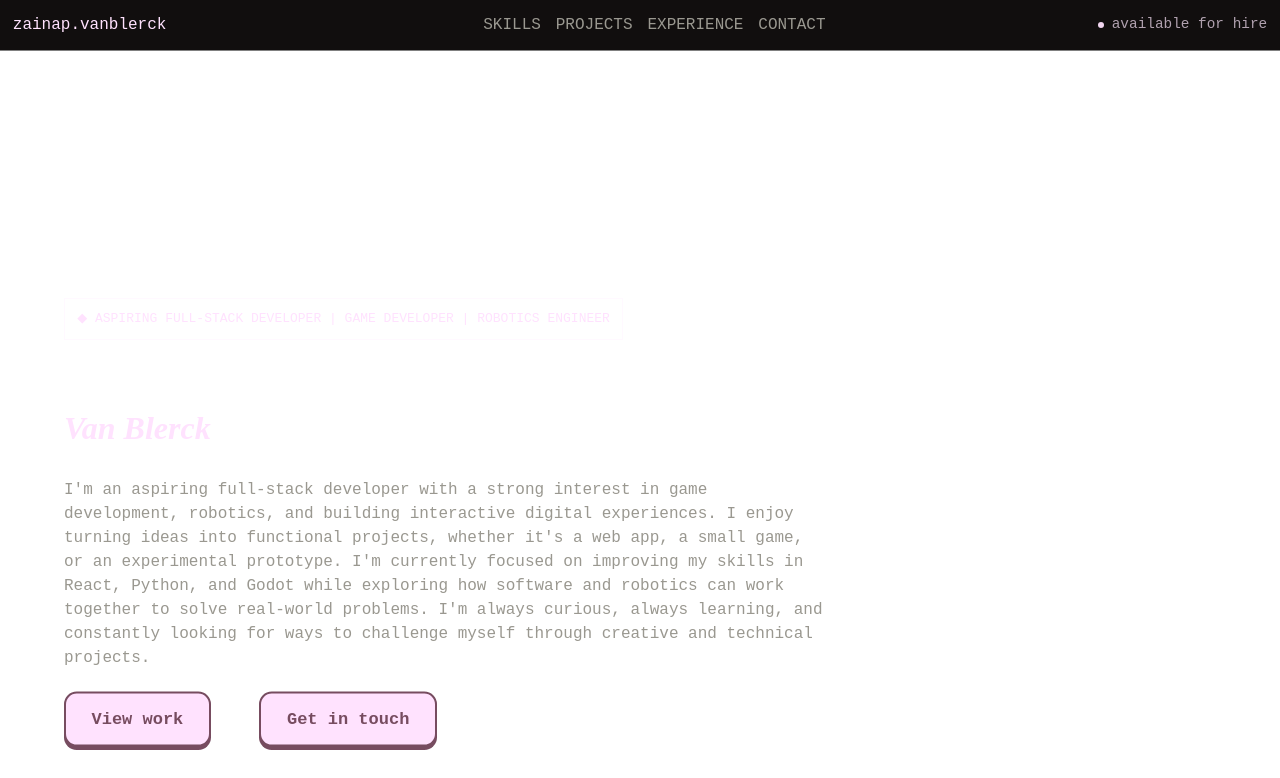
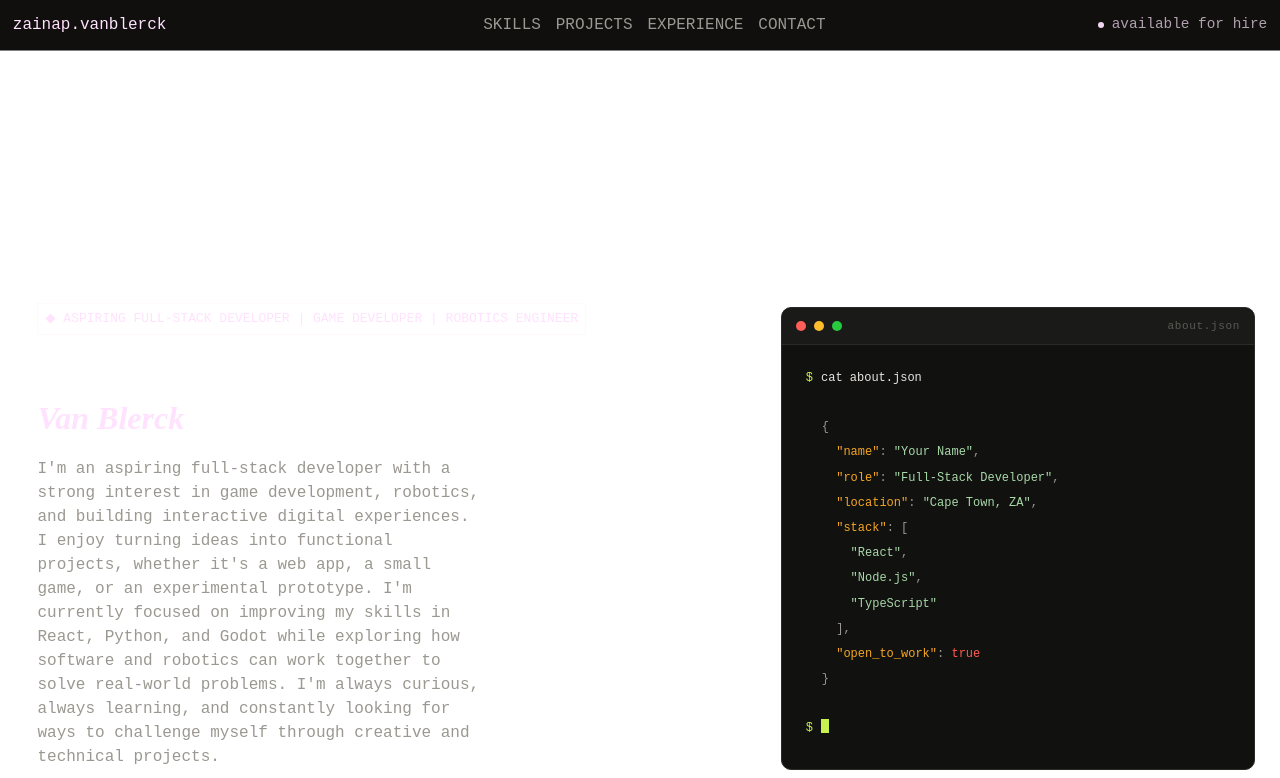
Before and after one commit to Zainap16/my-react-portfolio, a React (Vite) app: page / in a window 1280 px wide. Shown: the top 778 px of the page. Built offline with nearby package versions, Linux system fonts and the light colour scheme.

Commit message:
added terminal

```diff
--- a/package.json
+++ b/package.json
@@ -14,6 +14,7 @@
   },
   "dependencies": {
     "@tabler/icons-react": "^3.44.0",
+    "framer-motion": "^12.38.0",
     "react": "^19.2.5",
     "react-dom": "^19.2.5"
   },
--- a/src/App.jsx
+++ b/src/App.jsx
@@ -5,6 +5,7 @@ import Contact from "./web/contact";
 import AboutMe from "./web/about";
 import Skills from "./web/skills";
 import Navbar from "./web/Navbar";
+// import CurrentlyWorkingOn from "./web/CurrentlyWorkingOn";
 function App() {
   return (
     <>
@@ -16,7 +17,9 @@ function App() {
       <Projects />
       <br />
       <Experience />
-      <br />
+      {/* <br />
+      <CurrentlyWorkingOn />
+      <br /> */}
       <Contact />
     </>
   );
--- a/src/web/AboutMe.css
+++ b/src/web/AboutMe.css
@@ -5,8 +5,14 @@
 
 /* HERO/ABOUT ME SECTION */
 .hero {
-  /* border: 1px solid rgba(255, 226, 254, 0.2); */
+  display: grid;
+  grid-template-columns: 1.5fr 1fr;
+  gap: 2rem;
   padding-top: 20%;
+}
+.hero-left {
+  display: flex;
+  flex-direction: column;
 }
 .hero-name,
 .hero-desc,
@@ -106,3 +112,13 @@ button:active .button_top {
     opacity: 0.3;
   }
 }
+
+@media (max-width: 768px) {
+  .hero {
+    grid-template-columns: 1fr;
+  }
+
+  .hero-desc {
+    padding-right: 5%;
+  }
+}
--- /dev/null
+++ b/src/web/FadeUp.jsx
@@ -0,0 +1,25 @@
+// src/components/FadeUp.jsx
+
+import { motion, useInView } from "framer-motion";
+import { useRef } from "react";
+
+function FadeUp({ children }) {
+  const ref = useRef(null);
+  const isInView = useInView(ref, {
+    once: true,
+    margin: "0px 0px -80px 0px",
+  });
+
+  return (
+    <motion.div
+      ref={ref}
+      initial={{ opacity: 0, y: 40 }}
+      animate={isInView ? { opacity: 1, y: 0 } : {}}
+      transition={{ duration: 0.6, ease: "easeOut" }}
+    >
+      {children}
+    </motion.div>
+  );
+}
+
+export default FadeUp;
--- /dev/null
+++ b/src/web/Terminal.css
@@ -0,0 +1,100 @@
+/* Terminal.css */
+#terminal-container {
+  padding-right: 5%;
+}
+.terminal {
+  background: #111110;
+  border: 1px solid #2a2a26;
+  border-radius: 10px;
+  overflow: hidden;
+  font-family: "DM Mono", monospace;
+}
+
+.terminal-bar {
+  padding: 10px 14px;
+  background: #1a1a18;
+  border-bottom: 1px solid #2a2a26;
+  display: flex;
+  align-items: center;
+  gap: 8px;
+}
+
+.terminal-dot {
+  width: 10px;
+  height: 10px;
+  border-radius: 50%;
+}
+.terminal-dot.red {
+  background: #ff5f57;
+}
+.terminal-dot.yellow {
+  background: #ffbd2e;
+}
+.terminal-dot.green {
+  background: #27c93f;
+}
+
+.terminal-title {
+  margin-left: auto;
+  font-size: 11px;
+  color: #5a5a54;
+  letter-spacing: 0.06em;
+}
+
+.terminal-body {
+  padding: 1.5rem;
+}
+
+.t-line {
+  display: flex;
+  gap: 8px;
+  margin-bottom: 6px;
+  font-size: 12px;
+  line-height: 1.6;
+}
+
+.t-prompt {
+  color: #c8f050;
+}
+.t-cmd {
+  color: #e8e6df;
+}
+.t-out {
+  color: #9a9890;
+  padding-left: 16px;
+}
+.t-key {
+  color: #f5a623;
+}
+.t-str {
+  color: #a8d8a8;
+}
+.t-num {
+  color: #ff5a4e;
+}
+
+.cursor {
+  display: inline-block;
+  width: 8px;
+  height: 14px;
+  background: #c8f050;
+  vertical-align: middle;
+  animation: blink 1s step-end infinite;
+}
+
+@keyframes blink {
+  0%,
+  100% {
+    opacity: 1;
+  }
+  50% {
+    opacity: 0;
+  }
+}
+
+/* hide terminal completely on mobile */
+@media (max-width: 768px) {
+  .hero-terminal {
+    display: none;
+  }
+}
--- a/src/web/about.jsx
+++ b/src/web/about.jsx
@@ -1,4 +1,5 @@
 import "./AboutMe.css";
+import Terminal from "./terminal";
 
 function AboutMe() {
   return (
@@ -37,7 +38,11 @@ function AboutMe() {
               </button>
             </div>
           </div>
+          <div className="hero-special">
+            <Terminal />
+          </div>
         </div>
+
         {/* HERO ABOUT ME PAGE END*/}
       </div>
     </>
--- a/src/web/contact.css
+++ b/src/web/contact.css
@@ -1,8 +1,17 @@
 #contact a {
   display: flex;
   align-items: center;
+
   gap: 10px; /* space between icon and text */
 }
+
+#contact {
+  display: grid;
+  grid-template-columns: 1fr 1.5fr;
+  gap: 2rem;
+  align-items: center;
+}
+
 /* exp-item */
 
 .socials ul li a:hover {
--- a/src/web/contact.jsx
+++ b/src/web/contact.jsx
@@ -16,7 +16,7 @@ function Contact() {
       </div>
 
       <section id="contact">
-        <div className="socials">
+        <div className="socials exp-item">
           <ul>
             <li>
               <a href="https://github.com/Zainap16">
--- a/src/web/skills.jsx
+++ b/src/web/skills.jsx
@@ -1,11 +1,14 @@
 import "./skills.css";
-
+import FadeUp from "./FadeUp";
 function Skills() {
   return (
     <>
-      <div className="section-header">
-        <h2 className="section-title">Skills</h2>
-      </div>
+      <FadeUp>
+        <div className="section-header">
+          <h2 className="section-title">Skills</h2>
+        </div>
+      </FadeUp>
+
       <br />
       <section id="skills">
         <div className="card">
--- /dev/null
+++ b/src/web/terminal.jsx
@@ -0,0 +1,89 @@
+import "./Terminal.css";
+
+function Terminal() {
+  return (
+    <div id="terminal-container">
+      <div className="terminal">
+        <div className="terminal-bar">
+          <div className="terminal-dot red"></div>
+          <div className="terminal-dot yellow"></div>
+          <div className="terminal-dot green"></div>
+          <span className="terminal-title">about.json</span>
+        </div>
+
+        <div className="terminal-body">
+          <div className="t-line">
+            <span className="t-prompt">$</span>
+            <span className="t-cmd">cat about.json</span>
+          </div>
+
+          <br />
+
+          <div className="t-line">
+            <span className="t-out">{"{"}</span>
+          </div>
+          <div className="t-line">
+            <span className="t-out">
+              &nbsp;&nbsp;<span className="t-key">"name"</span>:{" "}
+              <span className="t-str">"Your Name"</span>,
+            </span>
+          </div>
+          <div className="t-line">
+            <span className="t-out">
+              &nbsp;&nbsp;<span className="t-key">"role"</span>:{" "}
+              <span className="t-str">"Full-Stack Developer"</span>,
+            </span>
+          </div>
+          <div className="t-line">
+            <span className="t-out">
+              &nbsp;&nbsp;<span className="t-key">"location"</span>:{" "}
+              <span className="t-str">"Cape Town, ZA"</span>,
+            </span>
+          </div>
+          <div className="t-line">
+            <span className="t-out">
+              &nbsp;&nbsp;<span className="t-key">"stack"</span>: [
+            </span>
+          </div>
+          <div className="t-line">
+            <span className="t-out">
+              &nbsp;&nbsp;&nbsp;&nbsp;<span className="t-str">"React"</span>,
+            </span>
+          </div>
+          <div className="t-line">
+            <span className="t-out">
+              &nbsp;&nbsp;&nbsp;&nbsp;<span className="t-str">"Node.js"</span>,
+            </span>
+          </div>
+          <div className="t-line">
+            <span className="t-out">
+              &nbsp;&nbsp;&nbsp;&nbsp;
+              <span className="t-str">"TypeScript"</span>
+            </span>
+          </div>
+          <div className="t-line">
+            <span className="t-out">&nbsp;&nbsp;],</span>
+          </div>
+          <div className="t-line">
+            <span className="t-out">
+              &nbsp;&nbsp;<span className="t-key">"open_to_work"</span>:{" "}
+              <span className="t-num">true</span>
+            </span>
+          </div>
+          <div className="t-line">
+            <span className="t-out">{"}"}</span>
+          </div>
+
+          <br />
+
+          <div className="t-line">
+            <span className="t-prompt">$</span>
+            <span className="cursor"></span>
+          </div>
+        </div>
+      </div>
+    </div>
+  );
+}
+
+export default Terminal;
```
Also changed, not shown: src/web/CurrentlyWorkingOn.jsx (added, +11 -0 lines), src/web/CurrentlyWorkingOnItem.jsx (added, +9 -0 lines), 1 other file (tests, documents, lock files or other folders).
